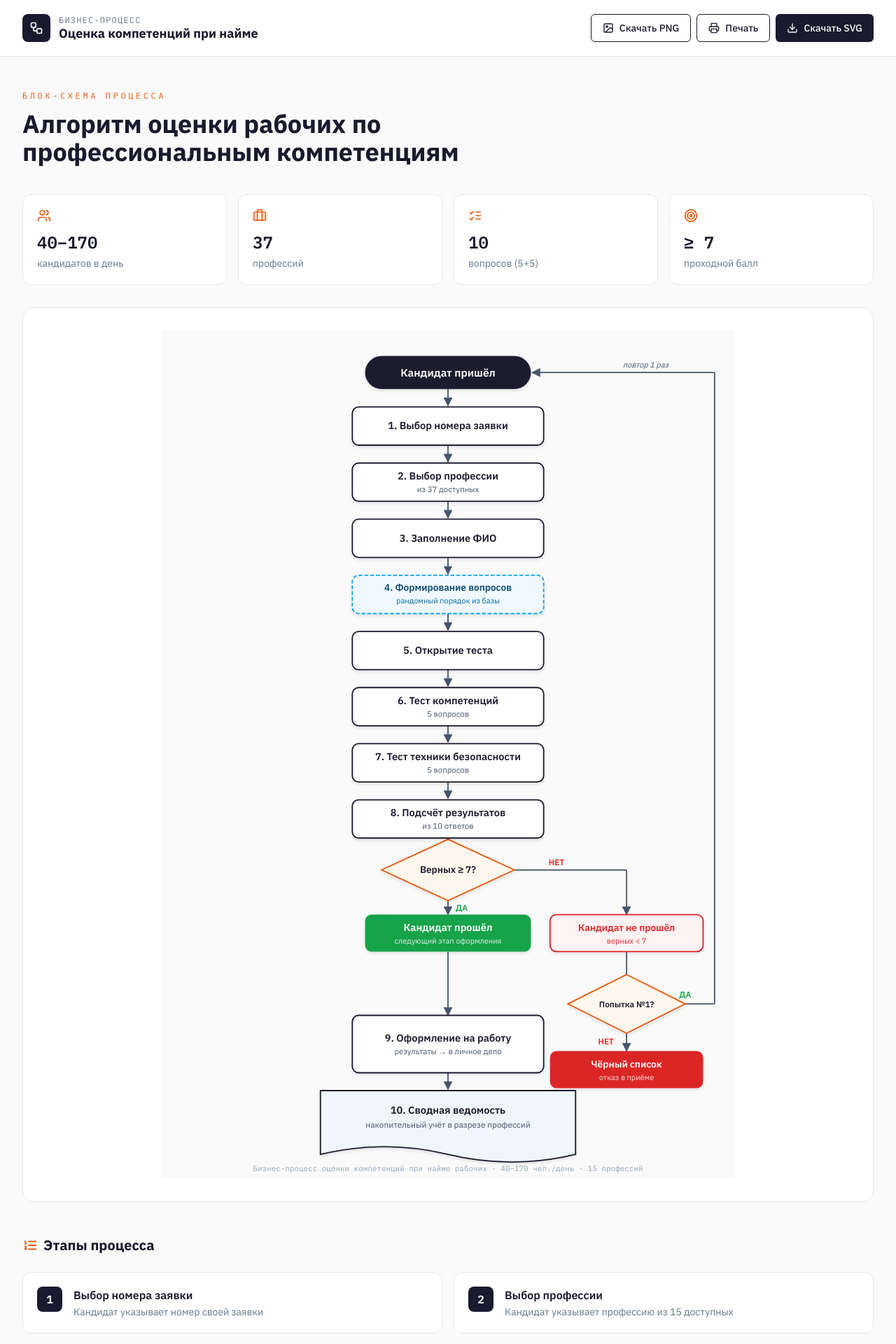
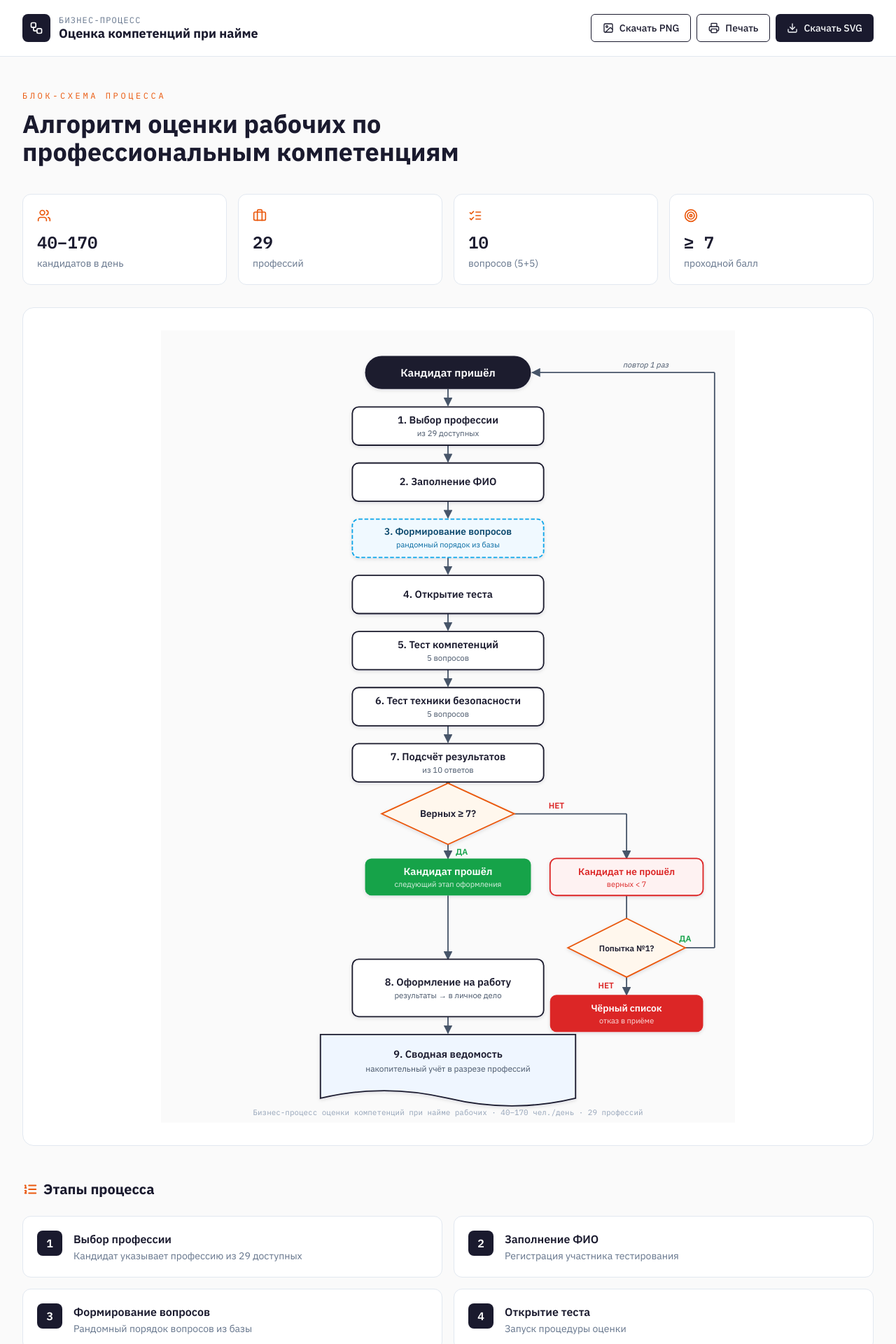
Before and after one commit to pr-poehali-dev/competency-assessment-system, a React (Vite) app: page / in a window 1280 px wide. Shown: the top 1920 px of the page at 70% size. Built offline with nearby package versions, Linux system fonts and the light colour scheme.

Commit message:
feat: reduce professions 37→29, remove ticket number selection

```diff
--- a/src/components/FlowchartSVG.tsx
+++ b/src/components/FlowchartSVG.tsx
@@ -15,34 +15,30 @@ const C = {
 
 const FONT = '"IBM Plex Sans", sans-serif';
 
-// Базовые Y-координаты (до вставки новых блоков)
-// Каждый блок h=60, gap=28 → шаг = 88
-// Новые блоки вставляются после START (y=40..92) и после блока "Открытие теста"
+// Y-координаты блоков. Каждый блок h=60, gap=28 → шаг = 88
 //
 // START:               y=40   (h=52, bottom=92)
-// [NEW1] Выбор заявки: y=120  (h=60, bottom=180)
-// Выбор профессии:     y=208  (было 120 → +88)
-// Заполнение ФИО:      y=296  (было 208 → +88)
-// Открытие теста:      y=384  (было 296 → +88)
-// [NEW2] Рандом вопр:  y=472  (h=60, bottom=532)
-// Тест компетенций:    y=560  (было 384 → +176)
-// Тест ТБ:             y=648  (было 472 → +176)
-// Подсчёт:             y=736  (было 560 → +176)
-// DECISION Верных≥7:   y=844  (было 670 → +174)
-// PASS node:           y=912  (было 740 → +172)
-// FAIL node:           y=912
-// DECISION попытка:    y=1054 (было 880 → +174)
-// BLACKLIST:           y=1128 (было 954 → +174)
-// Оформление:          y=1072 (было 898 → +174)
-// Ведомость:           y=1190 (было 1014 → +176)
-// viewBox высота: 1620 + 176 = 1796
+// 1 Выбор профессии:   y=120
+// 2 Заполнение ФИО:    y=208
+// 3 Рандом вопросов:   y=296
+// 4 Открытие теста:    y=384
+// 5 Тест компетенций:  y=472
+// 6 Тест ТБ:           y=560
+// 7 Подсчёт:           y=648
+// DECISION Верных≥7:   y=758
+// PASS / FAIL node:    y=828
+// DECISION попытка:    y=968
+// 8 Оформление:        y=986
+// BLACKLIST:           y=1042
+// 9 Ведомость:         y=1104
+// viewBox высота: 1242
 
 const FlowchartSVG = forwardRef<SVGSVGElement>((_, ref) => {
   return (
     <svg
       ref={ref}
       xmlns="http://www.w3.org/2000/svg"
-      viewBox="0 0 900 1330"
+      viewBox="0 0 900 1242"
       width="100%"
       style={{ display: 'block', fontFamily: FONT }}
     >
@@ -55,45 +51,43 @@ const FlowchartSVG = forwardRef<SVGSVGElement>((_, ref) => {
         </filter>
       </defs>
 
-      <rect x="0" y="0" width="900" height="1330" fill="#fafafa" />
+      <rect x="0" y="0" width="900" height="1242" fill="#fafafa" />
 
       {/* ── СТРЕЛКИ ── */}
       <g stroke={C.line} strokeWidth="2" fill="none">
-        {/* START → Выбор заявки */}
+        {/* START → Выбор профессии */}
         <line x1="450" y1="92" x2="450" y2="118" markerEnd="url(#arrow)" />
-        {/* Выбор заявки → Выбор профессии */}
+        {/* Выбор профессии → ФИО */}
         <line x1="450" y1="180" x2="450" y2="206" markerEnd="url(#arrow)" />
-        {/* Выбор профессии → ФИО */}
+        {/* ФИО → Формирование вопросов */}
         <line x1="450" y1="268" x2="450" y2="294" markerEnd="url(#arrow)" />
-        {/* ФИО → Открытие теста */}
+        {/* Формирование вопросов → Открытие теста */}
         <line x1="450" y1="356" x2="450" y2="382" markerEnd="url(#arrow)" />
-        {/* Открытие теста → Рандом вопросов */}
+        {/* Открытие теста → Тест компетенций */}
         <line x1="450" y1="444" x2="450" y2="470" markerEnd="url(#arrow)" />
-        {/* Рандом вопросов → Тест компетенций */}
+        {/* Тест компетенций → Тест ТБ */}
         <line x1="450" y1="532" x2="450" y2="558" markerEnd="url(#arrow)" />
-        {/* Тест компетенций → Тест ТБ */}
+        {/* Тест ТБ → Подсчёт */}
         <line x1="450" y1="620" x2="450" y2="646" markerEnd="url(#arrow)" />
-        {/* Тест ТБ → Подсчёт */}
-        <line x1="450" y1="708" x2="450" y2="734" markerEnd="url(#arrow)" />
         {/* Подсчёт → ромб решения */}
-        <line x1="450" y1="796" x2="450" y2="802" markerEnd="url(#arrow)" />
+        <line x1="450" y1="708" x2="450" y2="714" markerEnd="url(#arrow)" />
         {/* ДА: ромб → прошёл */}
-        <line x1="450" y1="894" x2="450" y2="916" markerEnd="url(#arrow)" />
+        <line x1="450" y1="806" x2="450" y2="828" markerEnd="url(#arrow)" />
         {/* PASS → Оформление */}
-        <line x1="450" y1="974" x2="450" y2="1074" markerEnd="url(#arrow)" />
+        <line x1="450" y1="886" x2="450" y2="986" markerEnd="url(#arrow)" />
         {/* Оформление → Ведомость */}
-        <line x1="450" y1="1164" x2="450" y2="1190" markerEnd="url(#arrow)" />
+        <line x1="450" y1="1076" x2="450" y2="1102" markerEnd="url(#arrow)" />
         {/* НЕТ: ромб → не прошёл (вправо) */}
-        <line x1="554" y1="846" x2="730" y2="846" />
-        <line x1="730" y1="846" x2="730" y2="916" markerEnd="url(#arrow)" />
+        <line x1="554" y1="758" x2="730" y2="758" />
+        <line x1="730" y1="758" x2="730" y2="828" markerEnd="url(#arrow)" />
         {/* не прошёл → попытка */}
-        <line x1="730" y1="974" x2="730" y2="1034" markerEnd="url(#arrow)" />
+        <line x1="730" y1="886" x2="730" y2="946" markerEnd="url(#arrow)" />
         {/* retry ДА → обратно к "Кандидат пришёл" */}
-        <line x1="822" y1="1056" x2="868" y2="1056" />
-        <line x1="868" y1="1056" x2="868" y2="66" />
+        <line x1="822" y1="968" x2="868" y2="968" />
+        <line x1="868" y1="968" x2="868" y2="66" />
         <line x1="868" y1="66" x2="582" y2="66" markerEnd="url(#arrow)" />
         {/* blacklist НЕТ */}
-        <line x1="730" y1="1102" x2="730" y2="1130" markerEnd="url(#arrow)" />
+        <line x1="730" y1="1014" x2="730" y2="1042" markerEnd="url(#arrow)" />
       </g>
 
       {/* ── START ── */}
@@ -102,85 +96,82 @@ const FlowchartSVG = forwardRef<SVGSVGElement>((_, ref) => {
       </g>
       <text x="450" y="72" textAnchor="middle" fill="#fff" fontSize="17" fontWeight="600">Кандидат пришёл</text>
 
-      {/* ── NEW 1: Выбор номера заявки ── */}
-      <Box x={300} y={120} w={300} label="1. Выбор номера заявки" />
+      {/* ── 1: Выбор профессии ── */}
+      <Box x={300} y={120} w={300} label="1. Выбор профессии" sub="из 29 доступных" />
 
-      {/* ── 2: Выбор профессии ── */}
-      <Box x={300} y={208} w={300} label="2. Выбор профессии" sub="из 37 доступных" />
+      {/* ── 2: Заполнение ФИО ── */}
+      <Box x={300} y={208} w={300} label="2. Заполнение ФИО" />
 
-      {/* ── 3: Заполнение ФИО ── */}
-      <Box x={300} y={296} w={300} label="3. Заполнение ФИО" />
-
-      {/* ── 4: Рандомное формирование вопросов ── */}
+      {/* ── 3: Рандомное формирование вопросов ── */}
       <g filter="url(#shadow)">
-        <rect x={300} y={384} width={300} height={60} rx="10" fill={C.rand} stroke="#0ea5e9" strokeWidth="2" strokeDasharray="6 3" />
-        <text x={450} y={408} textAnchor="middle" fill="#0c4a6e" fontSize="15" fontWeight="600">4. Формирование вопросов</text>
-        <text x={450} y={428} textAnchor="middle" fill="#0369a1" fontSize="12">рандомный порядок из базы</text>
+        <rect x={300} y={296} width={300} height={60} rx="10" fill={C.rand} stroke="#0ea5e9" strokeWidth="2" strokeDasharray="6 3" />
+        <text x={450} y={320} textAnchor="middle" fill="#0c4a6e" fontSize="15" fontWeight="600">3. Формирование вопросов</text>
+        <text x={450} y={340} textAnchor="middle" fill="#0369a1" fontSize="12">рандомный порядок из базы</text>
       </g>
 
-      {/* ── 5: Открытие теста ── */}
-      <Box x={300} y={472} w={300} label="5. Открытие теста" />
+      {/* ── 4: Открытие теста ── */}
+      <Box x={300} y={384} w={300} label="4. Открытие теста" />
 
-      {/* ── 6: Тест компетенций ── */}
-      <Box x={300} y={560} w={300} label="6. Тест компетенций" sub="5 вопросов" />
+      {/* ── 5: Тест компетенций ── */}
+      <Box x={300} y={472} w={300} label="5. Тест компетенций" sub="5 вопросов" />
 
-      {/* ── 7: Тест ТБ ── */}
-      <Box x={300} y={648} w={300} label="7. Тест техники безопасности" sub="5 вопросов" />
+      {/* ── 6: Тест ТБ ── */}
+      <Box x={300} y={560} w={300} label="6. Тест техники безопасности" sub="5 вопросов" />
 
-      {/* ── 8: Подсчёт ── */}
-      <Box x={300} y={736} w={300} label="8. Подсчёт результатов" sub="из 10 ответов" />
+      {/* ── 7: Подсчёт ── */}
+      <Box x={300} y={648} w={300} label="7. Подсчёт результатов" sub="из 10 ответов" />
 
       {/* ── DECISION Верных≥7 ── */}
-      <Decision x={450} y={846} label="Верных ≥ 7?" />
+      <Decision x={450} y={758} label="Верных ≥ 7?" />
 
       {/* labels да/нет */}
-      <text x="462" y="910" textAnchor="start" fill={C.pass} fontSize="13" fontWeight="600">ДА</text>
-      <text x="620" y="838" textAnchor="middle" fill={C.fail} fontSize="13" fontWeight="600">НЕТ</text>
+      <text x="462" y="822" textAnchor="start" fill={C.pass} fontSize="13" fontWeight="600">ДА</text>
+      <text x="620" y="750" textAnchor="middle" fill={C.fail} fontSize="13" fontWeight="600">НЕТ</text>
 
       {/* ── PASS ── */}
       <g filter="url(#shadow)">
-        <rect x="320" y="916" width="260" height="58" rx="10" fill={C.pass} />
+        <rect x="320" y="828" width="260" height="58" rx="10" fill={C.pass} />
       </g>
-      <text x="450" y="942" textAnchor="middle" fill="#fff" fontSize="16" fontWeight="600">Кандидат прошёл</text>
-      <text x="450" y="961" textAnchor="middle" fill="#fff" fontSize="12" opacity="0.85">следующий этап оформления</text>
+      <text x="450" y="854" textAnchor="middle" fill="#fff" fontSize="16" fontWeight="600">Кандидат прошёл</text>
+      <text x="450" y="873" textAnchor="middle" fill="#fff" fontSize="12" opacity="0.85">следующий этап оформления</text>
 
       {/* ── FAIL ── */}
       <g filter="url(#shadow)">
-        <rect x="610" y="916" width="240" height="58" rx="10" fill="#fef2f2" stroke={C.fail} strokeWidth="2" />
+        <rect x="610" y="828" width="240" height="58" rx="10" fill="#fef2f2" stroke={C.fail} strokeWidth="2" />
       </g>
-      <text x="730" y="942" textAnchor="middle" fill={C.fail} fontSize="15" fontWeight="600">Кандидат не прошёл</text>
-      <text x="730" y="961" textAnchor="middle" fill={C.fail} fontSize="12">верных &lt; 7</text>
+      <text x="730" y="854" textAnchor="middle" fill={C.fail} fontSize="15" fontWeight="600">Кандидат не прошёл</text>
+      <text x="730" y="873" textAnchor="middle" fill={C.fail} fontSize="12">верных &lt; 7</text>
 
       {/* ── DECISION попытка ── */}
-      <Decision x={730} y={1056} label="Попытка №1?" small />
-      <text x={822} y={1046} textAnchor="middle" fill={C.pass} fontSize="13" fontWeight="600">ДА</text>
-      <text x={710} y={1120} textAnchor="end" fill={C.fail} fontSize="13" fontWeight="600">НЕТ</text>
+      <Decision x={730} y={968} label="Попытка №1?" small />
+      <text x={822} y={958} textAnchor="middle" fill={C.pass} fontSize="13" fontWeight="600">ДА</text>
+      <text x={710} y={1032} textAnchor="end" fill={C.fail} fontSize="13" fontWeight="600">НЕТ</text>
       <text x={760} y={58} textAnchor="middle" fill={C.line} fontSize="12" fontStyle="italic">повтор 1 раз</text>
 
       {/* ── BLACKLIST ── */}
       <g filter="url(#shadow)">
-        <rect x="610" y="1130" width="240" height="58" rx="10" fill={C.fail} />
+        <rect x="610" y="1042" width="240" height="58" rx="10" fill={C.fail} />
       </g>
-      <text x="730" y="1156" textAnchor="middle" fill="#fff" fontSize="15" fontWeight="600">Чёрный список</text>
-      <text x="730" y="1175" textAnchor="middle" fill="#fff" fontSize="12" opacity="0.85">отказ в приёме</text>
+      <text x="730" y="1068" textAnchor="middle" fill="#fff" fontSize="15" fontWeight="600">Чёрный список</text>
+      <text x="730" y="1087" textAnchor="middle" fill="#fff" fontSize="12" opacity="0.85">отказ в приёме</text>
 
-      {/* ── 9: Оформление ── */}
-      <Box x={300} y={1074} w={300} label="9. Оформление на работу" sub="результаты → в личное дело" h={90} />
+      {/* ── 8: Оформление ── */}
+      <Box x={300} y={986} w={300} label="8. Оформление на работу" sub="результаты → в личное дело" h={90} />
 
-      {/* ── 10: Ведомость ── */}
+      {/* ── 9: Ведомость ── */}
       <g filter="url(#shadow)">
         <path
-          d="M250,1192 H650 V1292 Q550,1316 450,1292 Q350,1268 250,1292 Z"
+          d="M250,1104 H650 V1204 Q550,1228 450,1204 Q350,1180 250,1204 Z"
           fill={C.doc}
           stroke={C.stroke}
           strokeWidth="2"
         />
       </g>
-      <text x="450" y="1228" textAnchor="middle" fill={C.text} fontSize="16" fontWeight="600">10. Сводная ведомость</text>
-      <text x="450" y="1250" textAnchor="middle" fill={C.line} fontSize="13">накопительный учёт в разрезе профессий</text>
+      <text x="450" y="1140" textAnchor="middle" fill={C.text} fontSize="16" fontWeight="600">9. Сводная ведомость</text>
+      <text x="450" y="1162" textAnchor="middle" fill={C.line} fontSize="13">накопительный учёт в разрезе профессий</text>
 
-      <text x="450" y="1318" textAnchor="middle" fill="#94a3b8" fontSize="12" fontFamily='"IBM Plex Mono", monospace'>
-        Бизнес-процесс оценки компетенций при найме рабочих · 40–170 чел./день · 15 профессий
+      <text x="450" y="1230" textAnchor="middle" fill="#94a3b8" fontSize="12" fontFamily='"IBM Plex Mono", monospace'>
+        Бизнес-процесс оценки компетенций при найме рабочих · 40–170 чел./день · 29 профессий
       </text>
     </svg>
   );
--- a/src/pages/Index.tsx
+++ b/src/pages/Index.tsx
@@ -4,16 +4,15 @@ import { Button } from '@/components/ui/button';
 import FlowchartSVG from '@/components/FlowchartSVG';
 
 const STEPS = [
-  { n: '1', t: 'Выбор номера заявки', d: 'Кандидат указывает номер своей заявки' },
-  { n: '2', t: 'Выбор профессии', d: 'Кандидат указывает профессию из 15 доступных' },
-  { n: '3', t: 'Заполнение ФИО', d: 'Регистрация участника тестирования' },
-  { n: '4', t: 'Формирование вопросов', d: 'Рандомный порядок вопросов из базы' },
-  { n: '5', t: 'Открытие теста', d: 'Запуск процедуры оценки' },
-  { n: '6', t: 'Тест компетенций', d: '5 вопросов по профессиональным навыкам' },
-  { n: '7', t: 'Техника безопасности', d: '5 вопросов на знание ТБ' },
-  { n: '8', t: 'Подсчёт результатов', d: 'Проходной балл — не менее 7 из 10' },
-  { n: '9', t: 'Оформление', d: 'Результаты подшиваются в личное дело' },
-  { n: '10', t: 'Сводная ведомость', d: 'Накопительный учёт по профессиям' },
+  { n: '1', t: 'Выбор профессии', d: 'Кандидат указывает профессию из 29 доступных' },
+  { n: '2', t: 'Заполнение ФИО', d: 'Регистрация участника тестирования' },
+  { n: '3', t: 'Формирование вопросов', d: 'Рандомный порядок вопросов из базы' },
+  { n: '4', t: 'Открытие теста', d: 'Запуск процедуры оценки' },
+  { n: '5', t: 'Тест компетенций', d: '5 вопросов по профессиональным навыкам' },
+  { n: '6', t: 'Техника безопасности', d: '5 вопросов на знание ТБ' },
+  { n: '7', t: 'Подсчёт результатов', d: 'Проходной балл — не менее 7 из 10' },
+  { n: '8', t: 'Оформление', d: 'Результаты подшиваются в личное дело' },
+  { n: '9', t: 'Сводная ведомость', d: 'Накопительный учёт по профессиям' },
 ];
 
 export default function Index() {
@@ -319,7 +318,7 @@ export default function Index() {
         <div className="grid grid-cols-2 md:grid-cols-4 gap-4 mt-10">
           {[
             { v: '40–170', l: 'кандидатов в день', i: 'Users' },
-            { v: '37', l: 'профессий', i: 'Briefcase' },
+            { v: '29', l: 'профессий', i: 'Briefcase' },
             { v: '10', l: 'вопросов (5+5)', i: 'ListChecks' },
             { v: '≥ 7', l: 'проходной балл', i: 'Target' },
           ].map((m) => (
```
